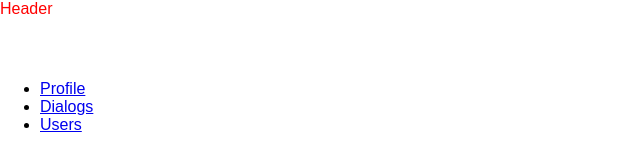
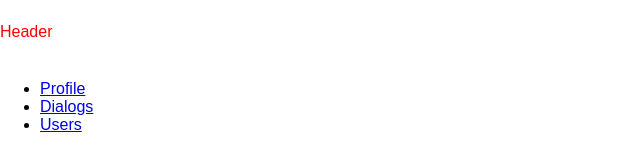
Before and after one commit to isBarmin/react-social-network, a React (Create React App) app: page / in a window 1280 px wide. Shown: the top 160 px of the page, without its empty margins (0-640 px from the left). Built offline with nearby package versions, Linux system fonts and the light colour scheme; no server answers.

Commit message:
добавил в header блок пользователя

```diff
--- a/src/components/header/Header.jsx
+++ b/src/components/header/Header.jsx
@@ -4,7 +4,7 @@ import classNames from 'classnames';
 import './Header.scss';
 
 const Header = (props) => {
-  const { className } = props;
+  const { className, isAuth, login } = props;
   const mainCls = 'header';
   const classes = classNames({
     [mainCls]: true,
@@ -17,7 +17,7 @@ const Header = (props) => {
 
       <div className={`${mainCls}__part`}>
         <div className="user-block">
-          <NavLink to="/login" />
+          {isAuth ? login : <NavLink to="/login" />}
         </div>
       </div>
     </header>
--- a/src/components/header/Header.scss
+++ b/src/components/header/Header.scss
@@ -1,3 +1,9 @@
 .header {
+  display: flex;
+  align-items: center;
+  justify-content: space-between;
   color: red;
+
+  &__part {
+  }
 }
--- a/src/components/header/HeaderContainer.jsx
+++ b/src/components/header/HeaderContainer.jsx
@@ -10,12 +10,17 @@ class HeaderContainer extends React.Component {
   }
 
   render() {
-    return <Header className="app__header" />;
+    const { isAuth, login } = this.props;
+
+    return <Header className="app__header" isAuth={isAuth} login={login} />;
   }
 }
 
 const mapStateToProps = (state) => {
-  return {};
+  return {
+    isAuth: state.authReducer.isAuth,
+    login: state.authReducer.login,
+  };
 };
 
 const mapDispatchToProps = (dispatch) => {
--- a/src/dal/api.js
+++ b/src/dal/api.js
@@ -13,14 +13,17 @@ export const api = {
   auth: () => {
     return instance.get(`auth/me`).then((response) => response.data);
   },
+
   requestUsers: (currentPage = 1, pageSize = 10) => {
     return instance
       .get(`users?page=${currentPage}&count=${pageSize}`)
       .then((response) => response.data);
   },
+
   follow: (userId) => {
     return instance.post(`follow/${userId}`).then((response) => response.data);
   },
+
   unfollow: (userId) => {
     return instance
       .delete(`follow/${userId}`)
--- a/src/store/auth/reducer.js
+++ b/src/store/auth/reducer.js
@@ -4,6 +4,7 @@ const initialState = {
   id: null,
   email: null,
   login: null,
+  isAuth: false,
 };
 
 const authReducer = (state = initialState, action) => {
@@ -14,6 +15,7 @@ const authReducer = (state = initialState, action) => {
       return {
         ...state,
         ...payload,
+        isAuth: true,
       };
 
     default:
```
